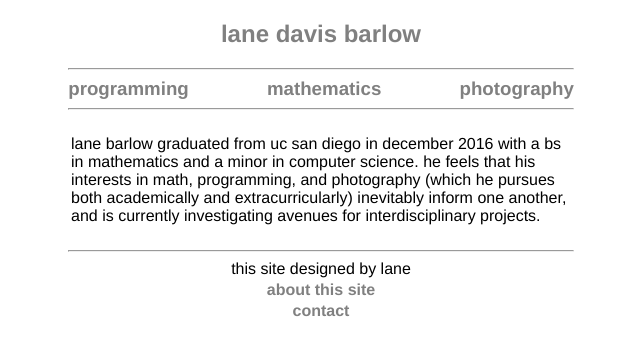
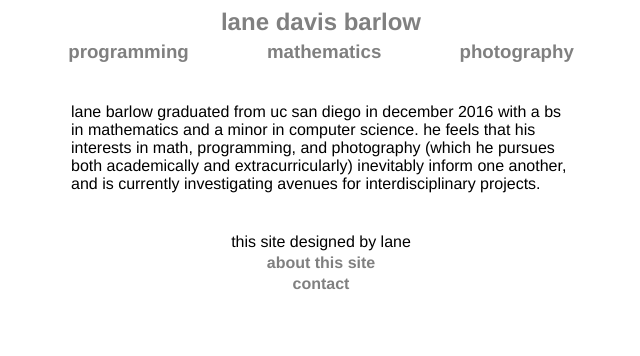
Before and after one commit to laneb/cvsite, a Django app: page / in a window 1280 px wide. Shown: the top 356 px of the page, without its empty margins (319-959 px from the left). Run offline with Django 3.2, Linux system fonts and the light colour scheme.

Commit message:
retool base style (no hr)

```diff
--- a/cvsite/static/base.css
+++ b/cvsite/static/base.css
@@ -3,12 +3,13 @@ body {
 }
 
 #header {
-
+  margin: 5px;
 }
 
 #nav-menu {
   width: 40%;
   min-width: 500px;
+  margin: 0;
 }
 
 .nav-link {
@@ -28,7 +29,7 @@ body {
 }
 
 #content {
-  margin:25px;
+  margin:40px;
 }
 
 #footer {
--- a/cvsite/templates/cvsite/base.html
+++ b/cvsite/templates/cvsite/base.html
@@ -5,18 +5,15 @@
   <div align="center">
     <h2 id="header"><a href="/">lane davis barlow</a></h2>
     <div id="nav-menu">
-      <hr>
       <h3 class="nav-link" id="prgrm-nav-link"><a href="/programming">programming</a></h3>
       <h3 class="nav-link" id="math-nav-link"><a href="/mathematics">mathematics</a></h3>
       <h3 class="nav-link" id="photo-nav-link"><a href="/photography">photography</a></h3>
-      <hr>
     </div>
     <div id="content">
     {% block content %}
     {% endblock %}
     </div>
     <div id="footer">
-      <hr>
       <p class="footer-text">this site designed by lane</p>
       <h4 class="footer-text"><a href="/about_site">about this site</a></h4>
       <h4 class="footer-text"><a href="mailto:lane.barlow@gmail.com">contact</a></h4>
```
